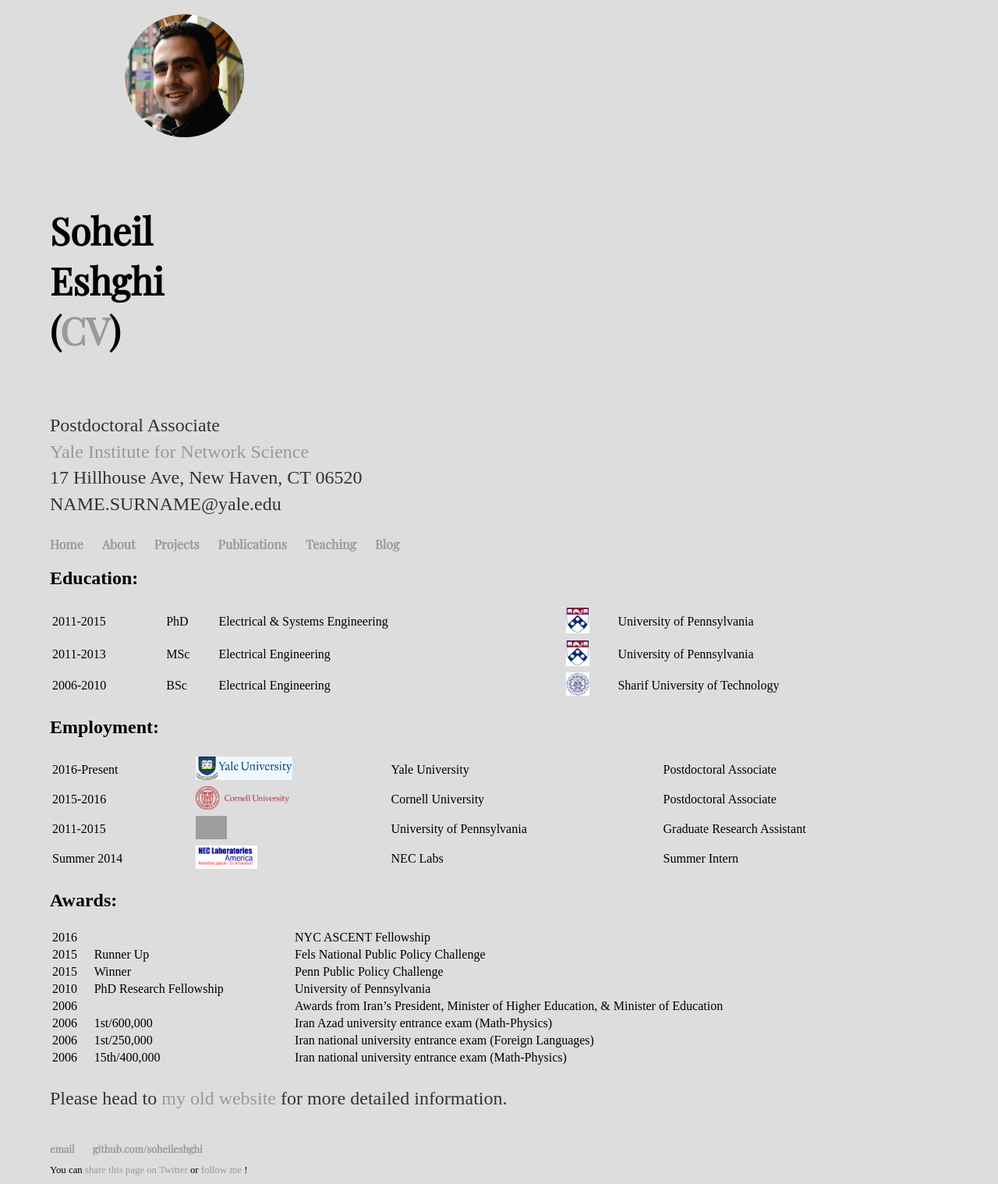
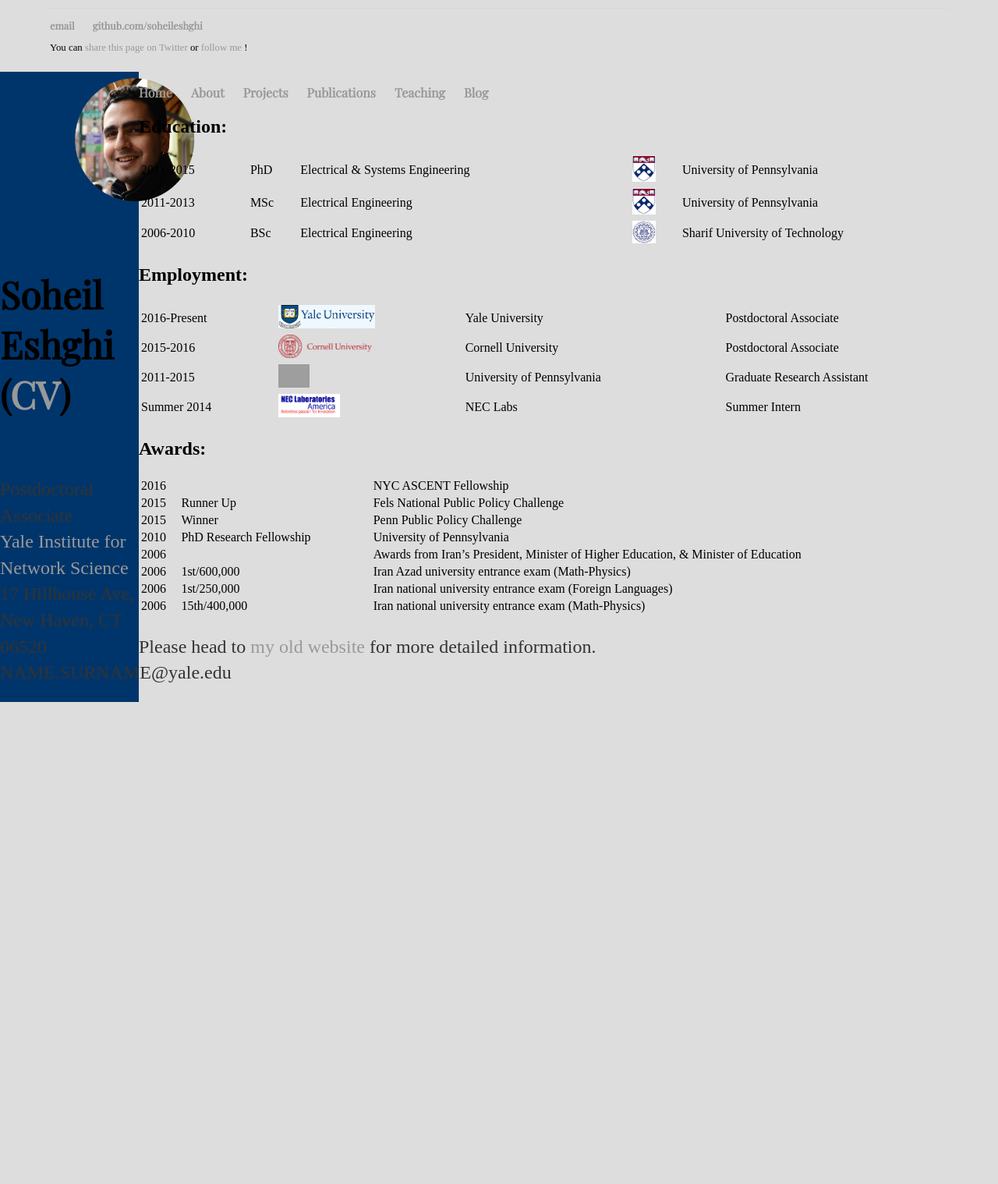
Before and after one commit to SoheilEshghi/SoheilEshghi.github.io, a Jekyll site: the page built from index.html, in a window 1280 px wide. Shown: the whole page at 78% size. Built offline with Jekyll 4.4.1, drawn with Linux system fonts in a browser that asks for light colours; after the commit the page ends 900 px from its top, so only the background shows below that; grey boxes are pictures that could not be loaded.

Commit message:
realized main.css is key

```diff
--- a/_layouts/default.html
+++ b/_layouts/default.html
@@ -13,7 +13,7 @@
 		</head>
 		<body style="background-color:#DDDDDD">
 
-			<div class="lefty">
+			<div class="left">
 				<img src="images/soheil.png" style="width:300px;"><br><br>
 
 				<h1>Soheil <br> Eshghi <br>(<a href="/cv/cv.pdf">CV</a>)</h1><br><p>Postdoctoral Associate<br><a href="http://yins.yale.edu/">Yale Institute for Network Science</a><br>17 Hillhouse Ave, New Haven, CT 06520<br>NAME.SURNAME@yale.edu</p>
--- a/css/main.css
+++ b/css/main.css
@@ -41,3 +41,15 @@
 ul.posts li {
     list-style: none;
 }
+
+.left {
+    position:absolute;
+    left:0; top:92px; bottom: 0;
+    width: 178px;
+		background: #00356b;
+}
+
+.main {
+    position: absolute;
+    left:178px; top:92px; right:0; bottom:0;
+}
--- a/stylesheets/stylesheet.css
+++ b/stylesheets/stylesheet.css
@@ -99,7 +99,7 @@
   background: transparent url(../images/highlight-bg.jpg) 50% 0 no-repeat;
 }
 
-.lefty {
+.left {
     position:absolute;
     left:0; top:92px; bottom: 0;
     width: 178px;
@@ -268,7 +268,7 @@
 
 h2 {
 
-  font-size: 22px;
+  font-size: 15px;
   font-weight: bold;
   color: #303030;
 }
```
